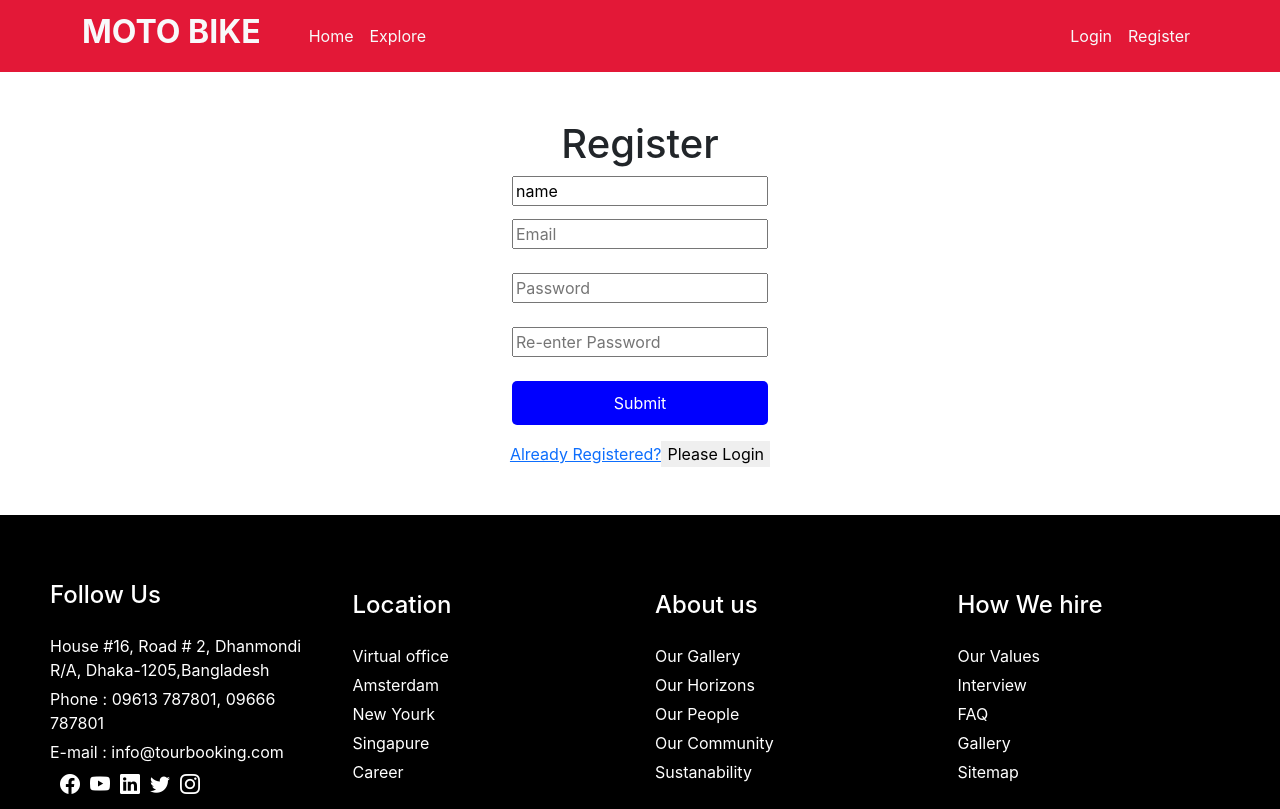
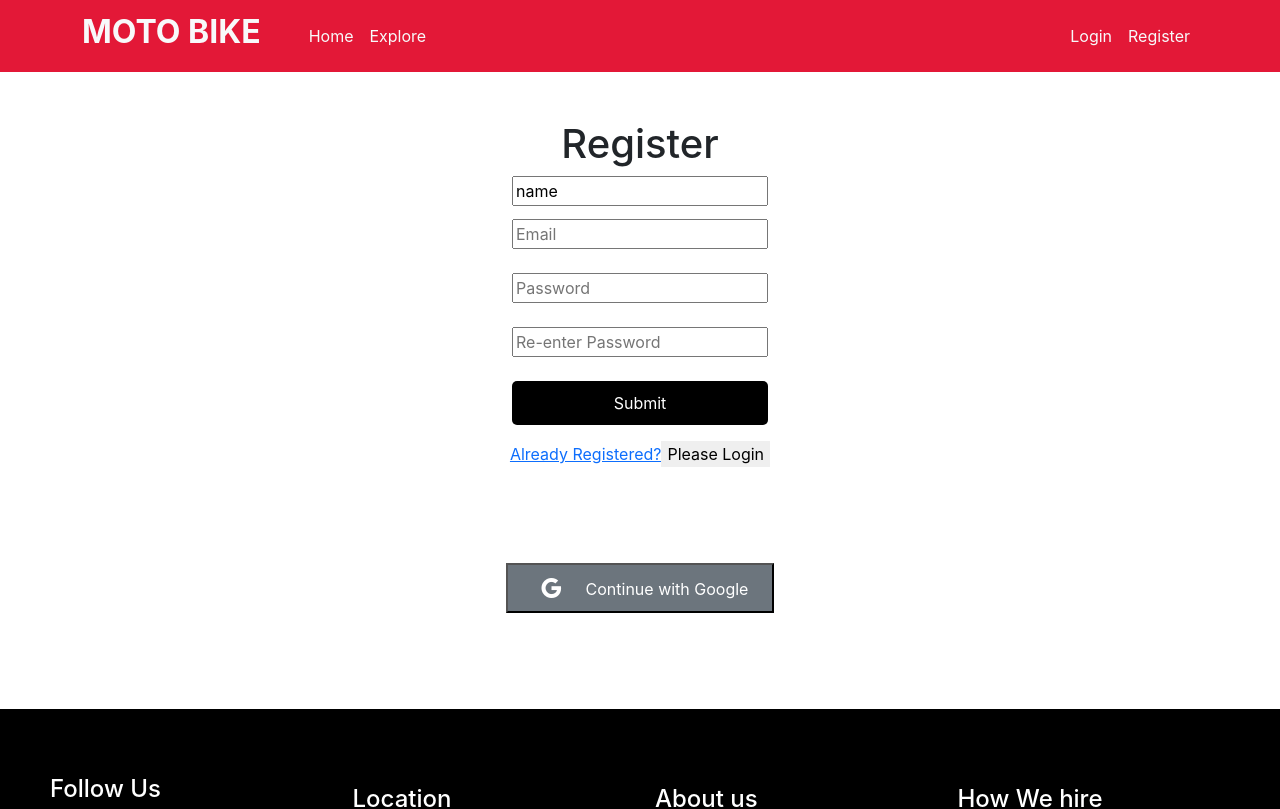
Before and after one commit to aktarinaakhi/bike-selling-client, a React (Create React App) app: page /register in a window 1280 px wide. Shown: the top 809 px of the page. Built offline with nearby package versions, Linux system fonts and the light colour scheme; no server answers.

Commit message:
color changes

```diff
--- a/src/Pages/Dashboard/dashboardPages/Review.js
+++ b/src/Pages/Dashboard/dashboardPages/Review.js
@@ -43,7 +43,7 @@ const Review = () => {
                     <input name='reviewDescription' placeholder='Description' {...register("reviewDescription", { required: true })} style={{ height: '6vw', padding: '5px', marginBottom: '20px', marginLeft: '28px', width: '50%' }} /> <br />
                     {errors.reviewDescription && <span>This field is required</span>}
 
-                    <input type="submit" style={{ backgroundColor: 'blue', padding: '10px', color: 'white', border: 'none', width: '30%', borderRadius: '5px' }} />
+                    <input type="submit" style={{ backgroundColor: 'black', padding: '10px', color: 'white', border: 'none', width: '30%', borderRadius: '5px' }} />
                 </form>
             </div>
         </DashboardHome>
--- a/src/Pages/Home/Products.js
+++ b/src/Pages/Home/Products.js
@@ -25,7 +25,7 @@ const Products = () => {
             <div id="services" className="container my-5">
 
                 <div className="w-50 text-center mx-auto mb-5">
-                    <h2 className="mt-5 text-center">Our Top collections</h2>
+                    <h2 className="mt-5 text-center">Top Collections</h2>
                 </div>
                 <div className="row g-4">
                     {
--- a/src/Pages/Login/Login.js
+++ b/src/Pages/Login/Login.js
@@ -11,7 +11,6 @@ const Login = () => {
     const { user, loginUser, signInWithGoogle, isLoading, error } = useAuth();
     const history = useHistory();
     const location = useLocation();
-    // const redirect_url = location.state?.from || '/home'
 
     const handleOnChange = e => {
         const field = e.target.name;
@@ -24,22 +23,6 @@ const Login = () => {
         loginUser(loginData.email, loginData.password, location, history);
         e.preventDefault();
     }
-
-
-
-
-    // const googleSignIn = () => {
-    //     handleGoogleSignIn()
-    //         .then(result => {
-    //             setIsLoading(true);
-    //             history.push(redirect_url);
-    //         })
-    //         .finally(() => {
-    //             setIsLoading(false);
-    //         })
-
-
-    // };
 
 
     return (
@@ -69,7 +52,7 @@ const Login = () => {
 
                     <input
                         className="mb-3"
-                        style={{ width: '20%', backgroundColor: 'blue', border: 'none', padding: '10px', borderRadius: '5px', color: 'white' }}
+                        style={{ width: '20%', backgroundColor: 'black', border: 'none', padding: '10px', borderRadius: '5px', color: 'white' }}
                         type="submit" />
                 </form>
                 <NavLink to="/register">
--- a/src/Pages/Login/Register/Register.js
+++ b/src/Pages/Login/Register/Register.js
@@ -8,7 +8,7 @@ import Navigation from '../../../Shared/Navigation/Navigation'
 
 const Register = () => {
     const [loginData, setLoginData] = useState({});
-    const { user, registerUser, isLoading, error } = useAuth();
+    const { user, registerUser, isLoading, error, signInWithGoogle } = useAuth();
     const history = useHistory();
 
 
@@ -71,7 +71,7 @@ const Register = () => {
 
                     <input
                         className="mb-3"
-                        style={{ width: '20%', backgroundColor: 'blue', border: 'none', padding: '10px', borderRadius: '5px', color: 'white' }}
+                        style={{ width: '20%', backgroundColor: 'black', border: 'none', padding: '10px', borderRadius: '5px', color: 'white' }}
                         type="submit" />
                 </form>
                 <NavLink to="/login">
@@ -84,6 +84,11 @@ const Register = () => {
 
             </div>
 
+            <div className="text-center my-5 py-5">
+                <button onClick={signInWithGoogle} className="bg-secondary mx-auto text-white py-2 px-4"><i className="bi bi-google me-4"></i>Continue with Google</button>
+
+            </div>
+
 
 
             <Footer></Footer>
```
